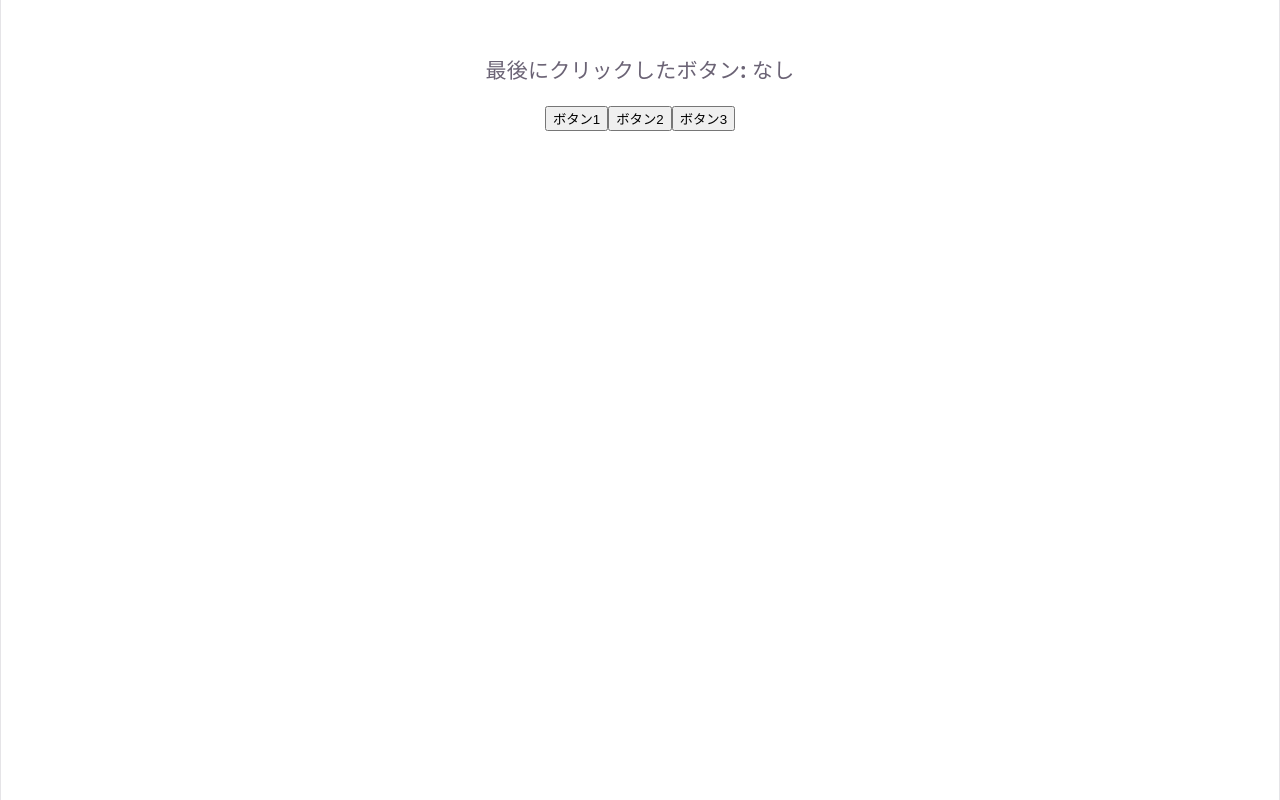
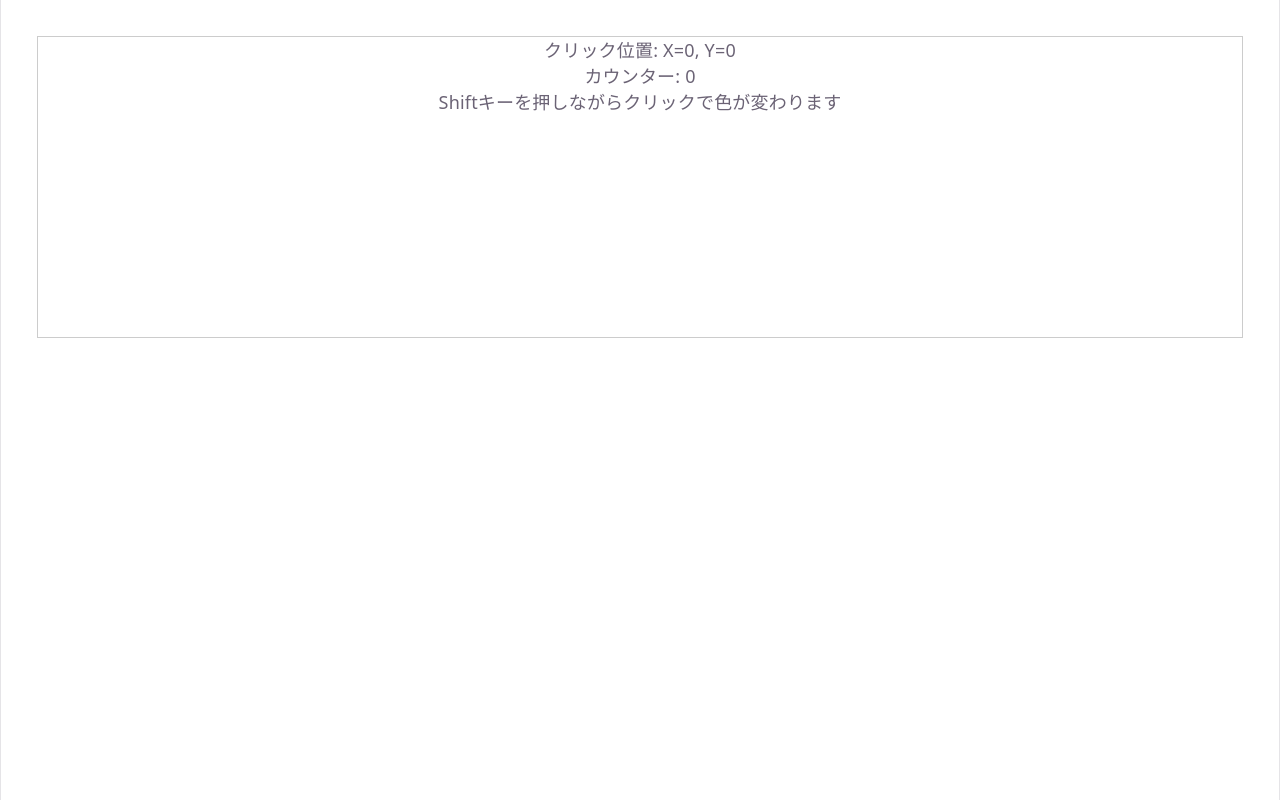
Before and after one commit to misakisoeda/react_tests, a React (Vite) app in the folder udemy-react-100/: page / in a window 1280 px wide. Built offline with nearby package versions, Linux system fonts and the light colour scheme.

Commit message:
feat: q17

```diff
--- a/udemy-react-100/src/App.tsx
+++ b/udemy-react-100/src/App.tsx
@@ -1,11 +1,11 @@
 import './App.css';
-import Question16 from './components/basic/Question16';
+import Question17 from './components/basic/Question17';
 
 function App() {
 
   return (
     <>
-      <Question16 />
+      <Question17 />
     </>
   )
 }
--- /dev/null
+++ b/udemy-react-100/src/components/basic/Question17.tsx
@@ -0,0 +1,54 @@
+import { useState } from 'react';
+
+type Position = {
+  x: number;
+  y: number;
+};
+
+function EventInfo() {
+  const [position, setPosition] = useState<Position>({ x: 0, y: 0 });
+  const [bgColor, setBgColor] = useState('white');
+  const [counter, setCounter] = useState(0);
+
+  // クリック処理
+  const handleClick = (e: React.MouseEvent<HTMLDivElement>) => {
+    setPosition({ x: e.clientX, y: e.clientY });
+
+    setCounter(prev => prev + 1);
+
+    if(e.shiftKey) {
+      setBgColor(bgColor === 'white' ? 'lightblue' : 'white');
+    }
+  };
+
+  // 右クリック処理
+  const handleContextMenu = (e: React.MouseEvent<HTMLDivElement>) => {
+    e.preventDefault();
+    alert('右クリックは無効化されています');
+  };
+
+  // ダブルクリック処理
+  const handleDoubleClick = () => {
+    setCounter(0);
+  };
+
+  return (
+    <div
+      style={{
+        height: '300px',
+        backgroundColor: bgColor,
+        position: 'relative',
+        border: '1px solid #ccc'
+      }}
+      onClick={handleClick}
+      onContextMenu={handleContextMenu}
+      onDoubleClick={handleDoubleClick}
+    >
+      <p>クリック位置: X={position.x}, Y={position.y}</p>
+      <p>カウンター: {counter}</p>
+      <p>Shiftキーを押しながらクリックで色が変わります</p>
+    </div>
+  );
+}
+
+export default EventInfo;
```
